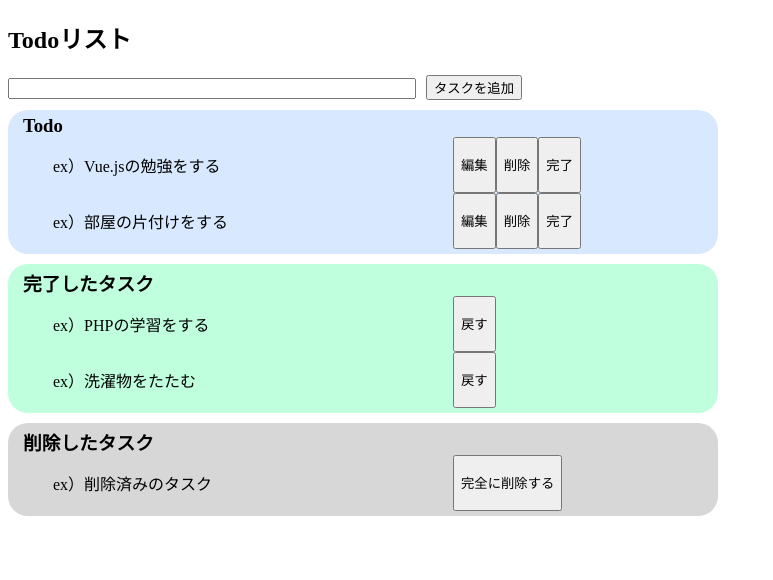
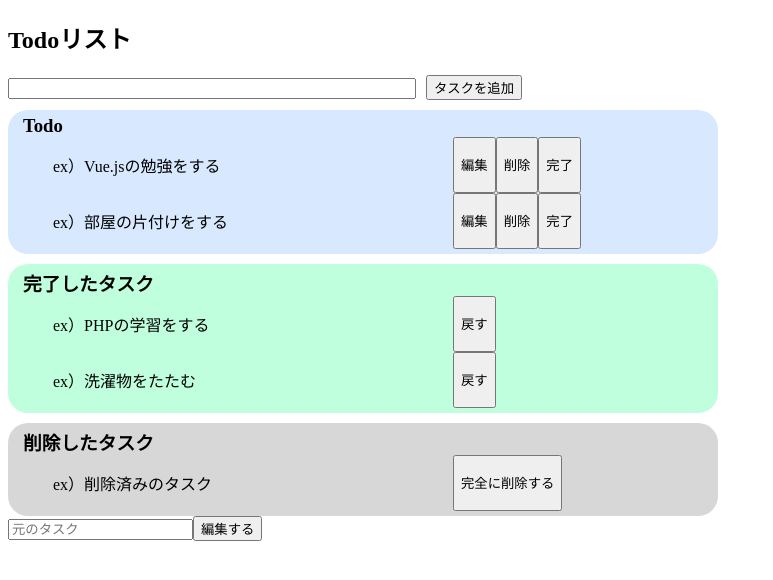
Before and after one commit to KazumaEnomoto/Todolist-Vue2, a Vue app: page / in a window 1280 px wide. Shown: the top 580 px of the page, without its empty margins (0-773 px from the left). Built offline with nearby package versions, Linux system fonts and the light colour scheme.

Commit message:
modalの構成要素作成

```diff
--- a/src/components/TodoTask.vue
+++ b/src/components/TodoTask.vue
@@ -35,6 +35,10 @@
                     <button @click="destroy(index)">完全に削除する</button>
                 </div>
             </ul>
+        </div>
+        <div class="modal">
+            <input type="text" placeholder="元のタスク">
+            <button>編集する</button>
         </div>
     </div>
 </template>
```
